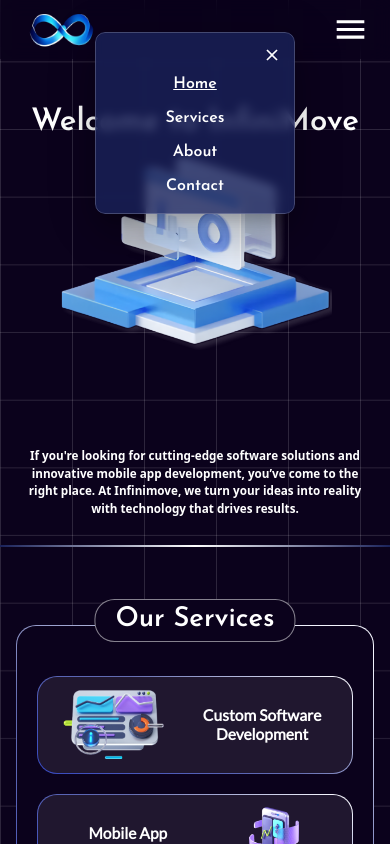
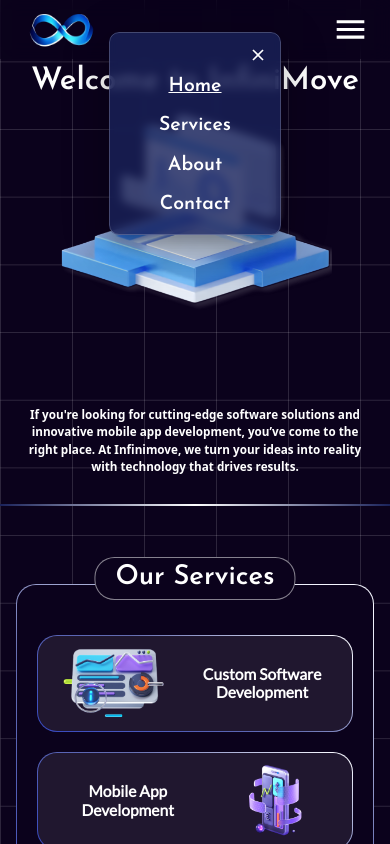
Before and after one commit to chaithanya37/infini-website, a React (Vite) app: page / in a window 390 px wide. Both pictures are taken after a click on the icon 350 px from the left and 29 px from the top of the page. Shown: the top 844 px of the page. Built offline with nearby package versions, Linux system fonts and the light colour scheme.

Commit message:
responsive changed

```diff
--- a/src/components/basic/navbar/DialogNavbar.jsx
+++ b/src/components/basic/navbar/DialogNavbar.jsx
@@ -23,7 +23,7 @@ const DialogNavbar = ({ open, onClose, index, setIndex, setAboutvisibility }) =>
                 },
                 "& .MuiDialog-paper": {
                     borderRadius: "10px",
-                    width: "min(95%,200px)",
+                    width: "auto",
                     height: "auto",
                     background: "rgba(26, 34, 90, 0.8)",
                     backdropFilter: "blur(5px)",
@@ -34,7 +34,7 @@ const DialogNavbar = ({ open, onClose, index, setIndex, setAboutvisibility }) =>
                 <div className="w-[100%] h-auto flex justify-end">
                     <Close sx={{ color: "white", transform: "scale(0.8)" }} onClick={onClose} />
                 </div>
-                <div className="w-[100%] h-auto py-[5px] flex items-center justify-center cursor-pointer font-heading text-white"
+                <div className="w-[100%] h-auto py-[5px] flex items-center justify-center cursor-pointer font-heading text-white text-[5dvw] px-[10dvw]"
                     key={0}
                     onClick={() => {
                         setIndex(0);
@@ -47,7 +47,7 @@ const DialogNavbar = ({ open, onClose, index, setIndex, setAboutvisibility }) =>
                 >
                     <span style={{ textDecoration: index == 0 ? "underline" : "none" }}>Home</span>
                 </div>
-                <div className="w-[100%] h-auto py-[5px] flex items-center justify-center cursor-pointer font-heading text-white"
+                <div className="w-[100%] h-auto py-[5px] flex items-center justify-center cursor-pointer font-heading text-white text-[5dvw] px-[10dvw]"
                     key={1}
                     onClick={() => {
                         setIndex(1);
@@ -61,7 +61,7 @@ const DialogNavbar = ({ open, onClose, index, setIndex, setAboutvisibility }) =>
                 >
                     <span style={{ textDecoration: index == 1 ? "underline" : "none" }}>Services</span>
                 </div>
-                <div className="w-[100%] h-auto py-[5px] flex items-center justify-center cursor-pointer font-heading text-white"
+                <div className="w-[100%] h-auto py-[5px] flex items-center justify-center cursor-pointer font-heading text-white text-[5dvw] px-[10dvw]"
                     key={2}
                     onClick={() => {
                         setIndex(2);
@@ -74,7 +74,7 @@ const DialogNavbar = ({ open, onClose, index, setIndex, setAboutvisibility }) =>
                 >
                     <span style={{ textDecoration: index == 2 ? "underline" : "none" }}>About</span>
                 </div>
-                <div className="w-[100%] h-auto py-[5px] flex items-center justify-center cursor-pointer font-heading text-white"
+                <div className="w-[100%] h-auto py-[5px] flex items-center justify-center cursor-pointer font-heading text-white text-[5dvw] px-[10dvw]"
                     key={3}
                     onClick={() => {
                         setIndex(3);
--- a/src/components/basic/services/Service3.jsx
+++ b/src/components/basic/services/Service3.jsx
@@ -10,7 +10,7 @@ import ArrowForwardIos from '@mui/icons-material/ArrowForwardIos';
 import { useMediaQuery } from 'react-responsive';
 
 const Service3 = () => {
-	const phone = useMediaQuery({ query: "(max-width:768px)" })
+	const phone = useMediaQuery({ query: "(max-width:1220px)" })
 	return (
 		<>
 			<div className="md:w-[60%] w-[93%] h-auto m-auto md:mt-[100px] mt-[10dvw] flex flex-col items-center justify-start md:gap-[50px] gap-[20px]">
--- a/src/components/major/home/Services.jsx
+++ b/src/components/major/home/Services.jsx
@@ -5,7 +5,7 @@ import Service4 from "../../basic/services/Service4"
 
 const services = () => {
 	return (
-		<div id="home" className="w-[100%] min-h-[500px] pt-[100px] md:pt-[70px] pb-[25dvw] md:pb-[150px] text-[white] overflow-hidden">
+		<div id="home" className="w-[100%] min-h-[500px] pt-[15dvw] md:pt-[70px] pb-[25dvw] md:pb-[150px] text-[white] overflow-hidden">
 			<Service1 />
 			<Service2 />
 			<Service3 />
--- a/tailwind.config.js
+++ b/tailwind.config.js
@@ -18,6 +18,9 @@ export default {
         "about-box-linear1": "linear-gradient(to right,rgba(26, 34, 90, 0.43),rgba(55, 73, 192, 0.43))",
 
       },
+      screens: {
+        md: "1220px",
+      },
       fontFamily: {
         heading: ["heading", "sans-serif"],
         subheading: ["subheading", "sans-serif"],
```
Lines whose indentation alone changed are shown as unchanged.
